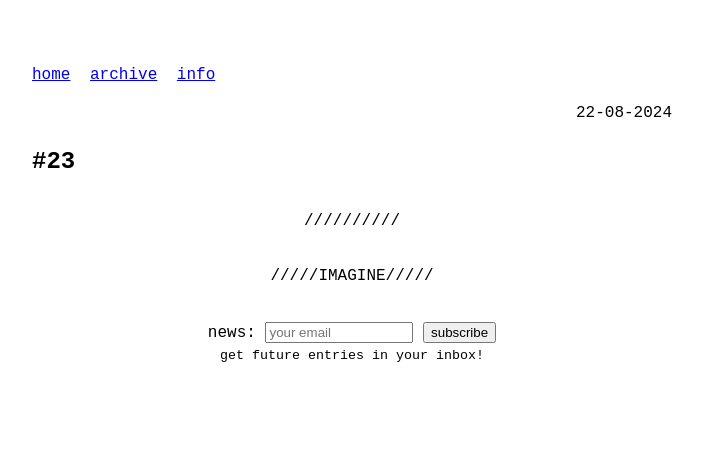
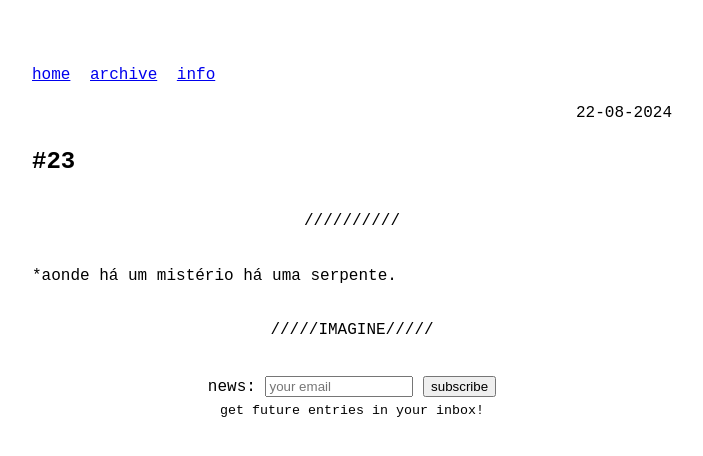
Before and after one commit to odaniloluna/odaniloluna.github.io, a Jekyll site: the page built from _posts/2024-08-22-#23.md, in a window 1280 px wide. Shown: the top 456 px of the page, without its empty margins (288-991 px from the left). Built offline with Jekyll 4.4.1, drawn with Linux system fonts in a browser that asks for light colours.

Commit message:
Update 2024-08-22-#23.md

```diff
--- a/_posts/2024-08-22-#23.md
+++ b/_posts/2024-08-22-#23.md
@@ -5,3 +5,4 @@ slug: #23
 ---
 ---
 <p class="description" style="text-align: justify;">
+*aonde há um mistério há uma serpente.
```
